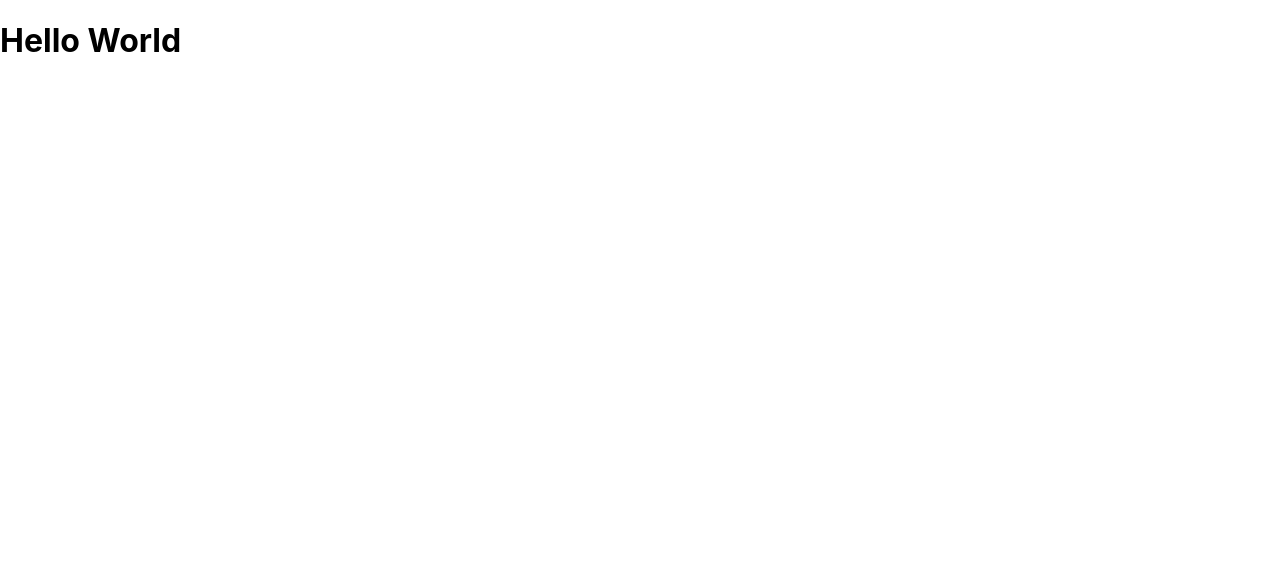
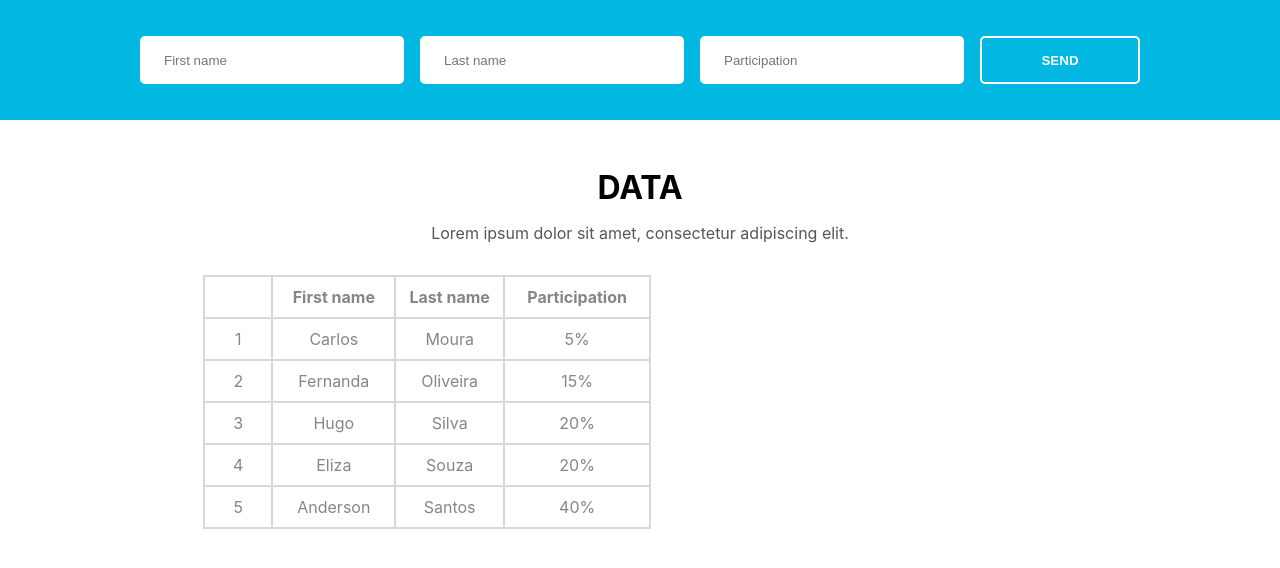
Before and after one commit to brenorodriguesdev/desafio-t10-react, a React (Create React App) app: page / in a window 1280 px wide. Shown: the top 568 px of the page. Built offline with nearby package versions, Linux system fonts and the light colour scheme.

Commit message:
feat: use home page

```diff
--- a/src/App.tsx
+++ b/src/App.tsx
@@ -1,7 +1,9 @@
+import { HomePage } from './presentation/pages';
+
 function App() {
-  return (
-    <h1>Hello World</h1>
-  );
+    return (
+        <HomePage />
+    );
 }
 
 export default App;
```
